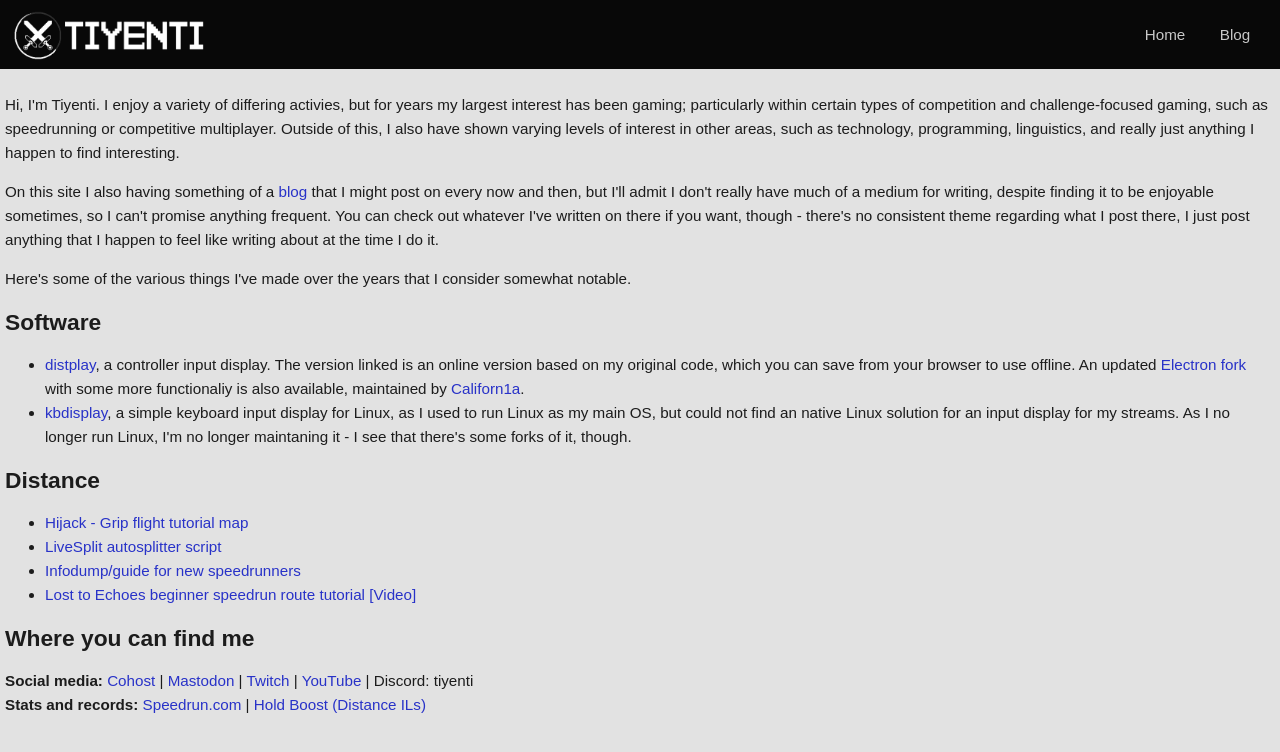
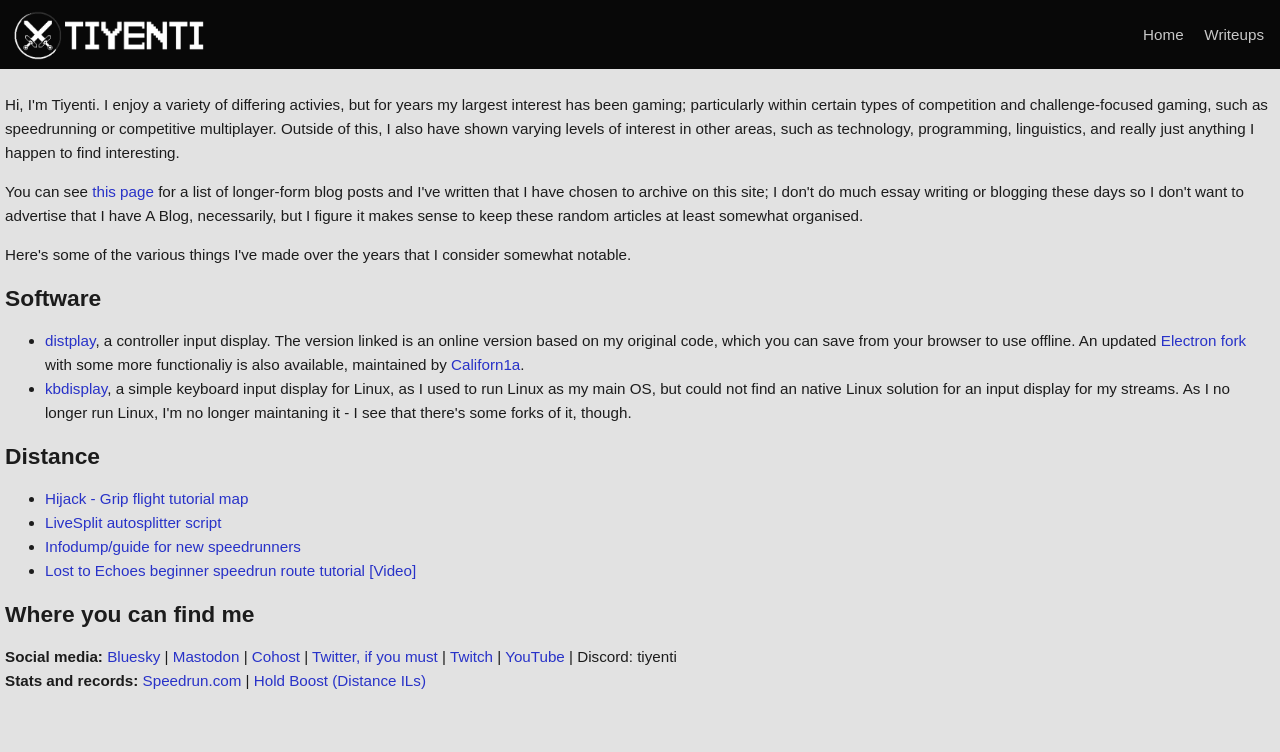
Before and after one commit to Tiyenti/Tiyenti.github.io, a Jekyll site: the page built from index.html, in a window 1280 px wide. Shown: the top 752 px of the page. Built offline with Jekyll 4.4.1, drawn with Linux system fonts in a browser that asks for light colours.

Commit message:
various site updates

```diff
--- a/_data/navigation.yml
+++ b/_data/navigation.yml
@@ -1,5 +1,5 @@
 - title: Home
   url: /
 
-- title: Blog
-  url: /blog
+- title: Writeups
+  url: /writeups
--- a/_layouts/post.html
+++ b/_layouts/post.html
@@ -1,7 +1,7 @@
 ---
 layout: default
 ---
-<a href="{% link index.html %}">Home</a> &gt; <a href="{% link blog.html %}">Blog</a> &gt; <b>{{ page.title }}</b>
+<a href="{% link index.html %}">Home</a> &gt; <a href="{% link writeups.md %}">Writeups</a> &gt; <b>{{ page.title }}</b>
 <h1>{{ page.title }} </h1>
 {{ content }}
 <div class="date">
--- a/index.html
+++ b/index.html
@@ -8,9 +8,9 @@ title: Tiyenti
 </p>
 
 <p>
-    On this site I also having something of a <a href="{% link blog.html %}">blog</a> that I might post on every now and then, but I'll admit I don't really have
-    much of a medium for writing, despite finding it to be enjoyable sometimes, so I can't promise anything frequent. You can check out whatever I've written on there
-    if you want, though - there's no consistent theme regarding what I post there, I just post anything that I happen to feel like writing about at the time I do it.
+    You can see <a href="/writeups">this page</a> for a list of longer-form blog posts and I've written that I have chosen to archive on this site;
+    I don't do much essay writing or blogging these days so I don't want to advertise that I have A Blog, necessarily, but I figure it makes sense to keep
+    these random articles at least somewhat organised.
 </p>
 
 <p>
@@ -36,7 +36,7 @@ title: Tiyenti
 
 <h2>Where you can find me</h2>
 <b>Social media:</b>
-<a href="https://cohost.org/Tiyenti">Cohost</a> | <a href="https://mstdn.games/@Tiyenti">Mastodon</a> | <a href="https://twitch.tv/Tiyenti">Twitch</a>
+<a href="https://bsky.app/profile/tiyenti.bsky.social">Bluesky</a> | <a href="https://mstdn.games/@Tiyenti">Mastodon</a> | <a href="https://cohost.org/Tiyenti">Cohost</a> | <a href="https://twitter.com/TiyentiSR">Twitter, if you must</a> | <a href="https://twitch.tv/Tiyenti">Twitch</a>
 | <a href="https://youtube.com/@Tiyenti">YouTube</a> | Discord: tiyenti<br />
 <b>Stats and records:</b> <a href="https://speedrun.com/user/Tiyenti">Speedrun.com</a> | <a href="http://holdboost.com/Player?steamID=76561198079410025">Hold Boost (Distance ILs)</a>
 </ul>
```
Also changed, not shown: pages/legacy/cooldown.html (added, +92 -0 lines), writeups.md (added, +15 -0 lines), pages/legacy/cooldownchart.png (added).
